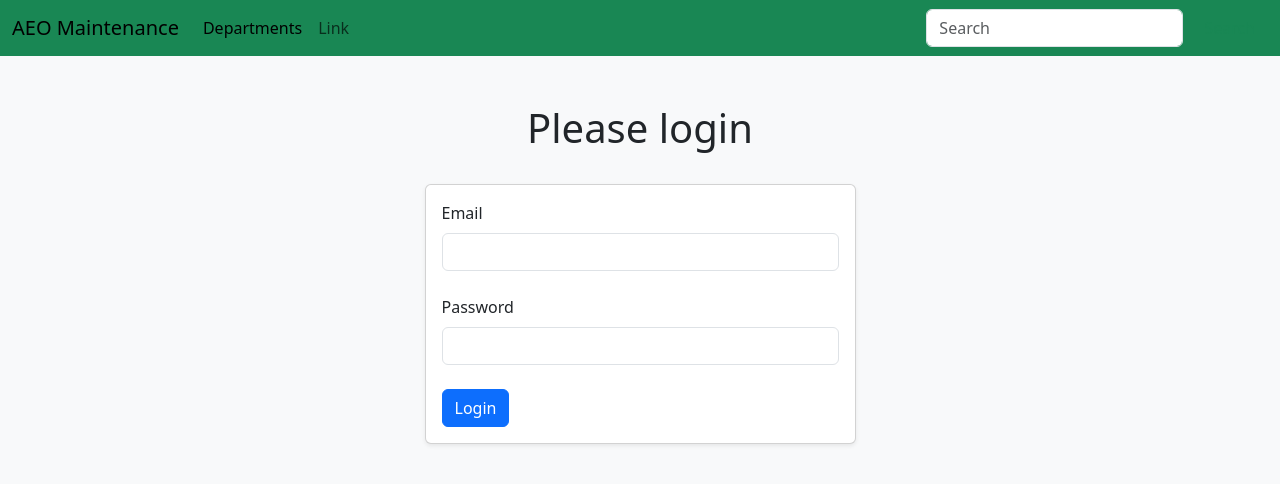
After one commit to MoMaherB/Biomedical-maintenance-system-Webstack-Portfolio-Project, a Flask app: page /login in a window 1280 px wide. The commit adds this page. Shown: the top 484 px of the page. Run offline with Flask 3, Linux system fonts and the light colour scheme.

Commit message:
-make login form.- make login route. - install bcrypt and compare password from data base using it. - make login page.

```diff
--- /dev/null
+++ b/maintenance_system/Templates/login.html
@@ -0,0 +1,29 @@
+{% extends "layout.html"%}
+
+{% block content %}
+<br>
+<br>
+<h1 class="text-center">Please login</h1>
+<div class="row justify-content-center">
+	<div class="col-md-5 mb-4 mt-4">
+		<div class="card p-3 shadow-sm">
+			<form action="{{ url_for('login') }}" method="post">
+				{{ form.hidden_tag()}}
+
+				{{ form.email.label(class="form-label")}}
+				{{ form.email(class="form-control")}}
+				<br>
+
+
+				{{ form.password.label(class="form-label")}}
+				{{ form.password(class="form-control")}}
+				<br>
+
+				{{ form.submit(class="btn btn-primary")}}
+			</form>
+		</div>
+
+	</div>
+</div>
+
+{% endblock%}
--- a/maintenance_system/Templates/users.html
+++ b/maintenance_system/Templates/users.html
@@ -17,6 +17,7 @@
 					<p class="text-muted mb-1">Joined: Jan 1, 2024</p>
 					<p class="text-muted mb-1">Department: <a href="#">{{user.department.name}}</a>
 					</p>
+					{{user.password}}
 				</div>
 				<!-- Right Side: User Photo -->
 				<div class="col-md-4 col-12 text-center">
--- a/maintenance_system/__init__.py
+++ b/maintenance_system/__init__.py
@@ -1,5 +1,6 @@
 from flask import Flask
 from flask_sqlalchemy import SQLAlchemy
+from flask_bcrypt import Bcrypt
 
 app = Flask(__name__)
 
@@ -9,5 +10,6 @@ app.url_map.strict_slashes = False
 
 
 db = SQLAlchemy(app)
+bycrypt = Bcrypt(app)
 
 from maintenance_system import routes
--- a/maintenance_system/forms.py
+++ b/maintenance_system/forms.py
@@ -22,6 +22,11 @@ class UserForm(FlaskForm):
 		if user:
 			raise ValidationError('This email already taken. Please choose another one.')
 
+#=========================================Login Forms====================================================
+class LoginForm(FlaskForm):
+	email = StringField('Email', validators=[DataRequired(), Email(message='Please Enter valid email address!')])
+	password = PasswordField('Password', validators=[DataRequired()])
+	submit = SubmitField('Login')
 #=========================================Department Forms====================================================
 
 
--- a/maintenance_system/routes.py
+++ b/maintenance_system/routes.py
@@ -1,7 +1,7 @@
 from flask import render_template, redirect, url_for, flash, request
-from maintenance_system import app, db
+from maintenance_system import app, db, bycrypt
 from maintenance_system.models import User , Department, Device, Model, Machine, Hospital, Task
-from maintenance_system.forms import UserForm, DepartmentForm, DeviceForm, ModelForm, MachineForm, HospitalForm, TaskForm
+from maintenance_system.forms import UserForm, LoginForm, DepartmentForm, DeviceForm, ModelForm, MachineForm, HospitalForm, TaskForm
 from sqlalchemy import distinct
 from maintenance_system.default_time import default_time
 
@@ -18,12 +18,28 @@ def home():
 def register():
     form = UserForm()
     if form.validate_on_submit():
-        user = User(username=form.username.data, email=form.email.data, password=form.password.data)
+        hashed_password = bycrypt.generate_password_hash(form.password.data).decode('utf-8')
+        user = User(username=form.username.data, email=form.email.data, password=hashed_password)
         db.session.add(user)
         db.session.commit()
         flash('User has been created successfully!', 'success')
-        return redirect(url_for('users'))
+        return redirect(url_for('login'))
     return render_template('register.html', form=form)
+
+@app.route('/login', methods=['GET', 'POST'])
+def login():
+    form = LoginForm()
+    form.submit.label.text = 'Login'
+    print(form.errors)
+    print(form.validate_on_submit())
+    if form.validate_on_submit():
+        user = User.query.filter_by(email=form.email.data).first()
+        if user and bycrypt.check_password_hash(user.password, form.password.data):
+            flash(f'Hello {user.username}. You are logged in succsessfully!', 'success')
+            return redirect(url_for('users'))
+        else:
+            flash('Login Unsuccessfull! Please check username and password', 'danger')
+    return render_template('login.html', form=form)
 
 @app.route('/users')
 def users():
```
Also changed, not shown: instance/maintenance_system.db.
